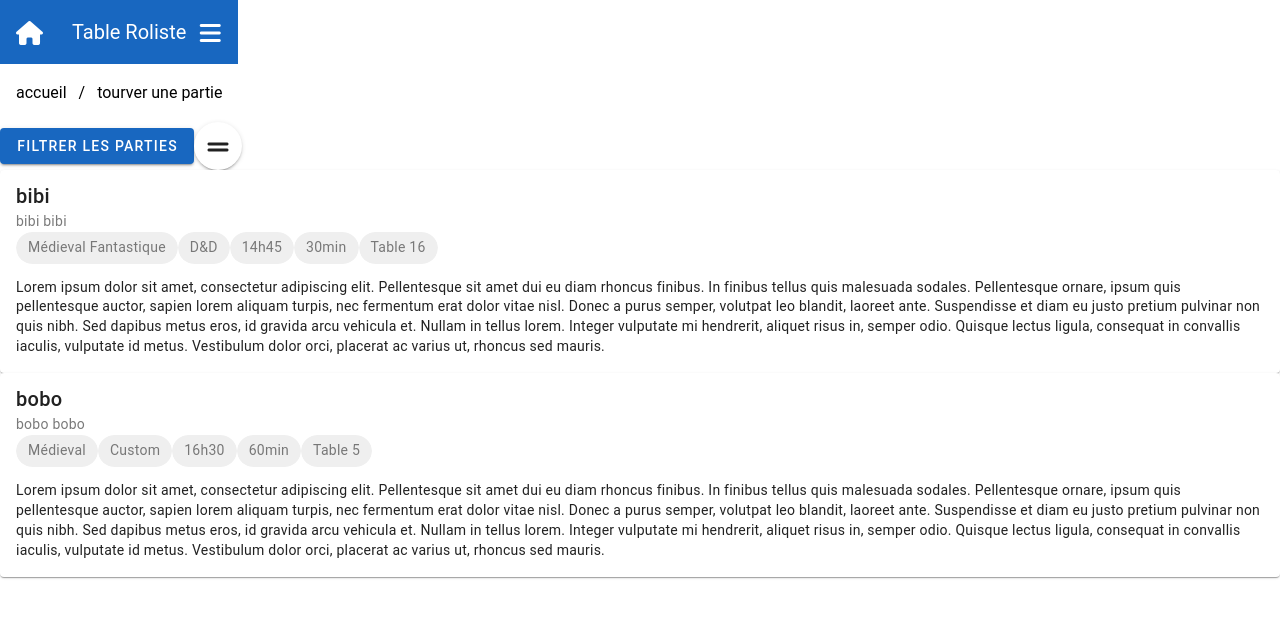
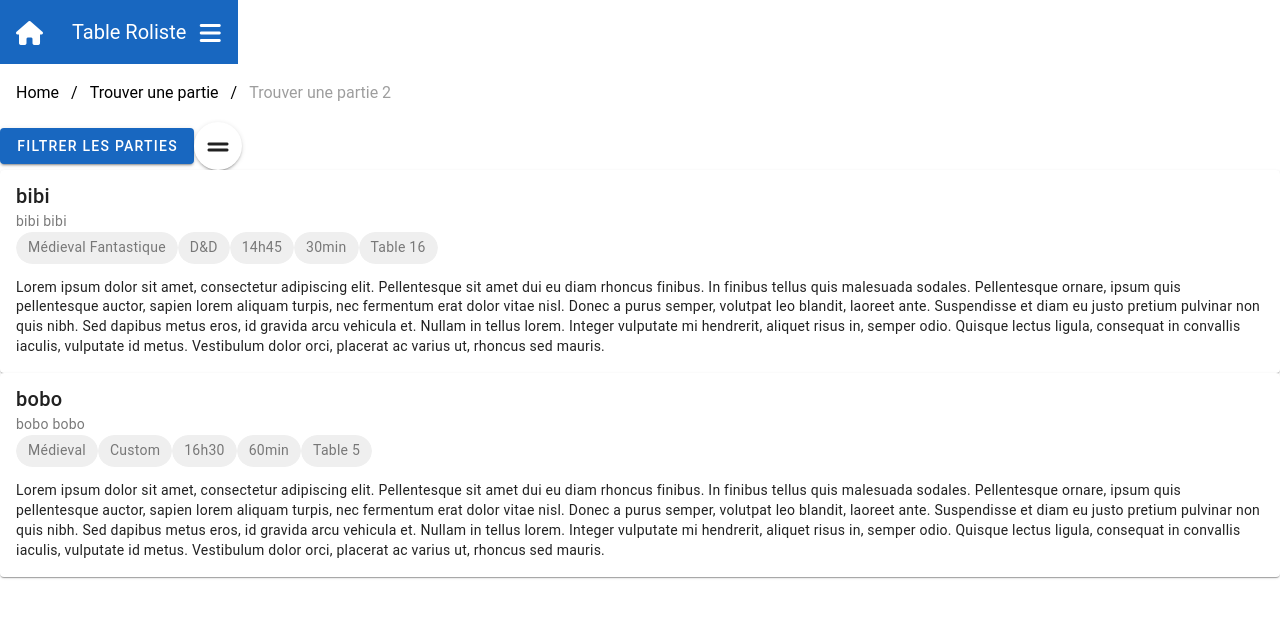
Before and after one commit to marylauref/table-roliste, a Vue app in the folder frontend/: page /trouverUnePartie/2 in a window 1280 px wide. Shown: the top 618 px of the page. Built offline with nearby package versions, Linux system fonts and the light colour scheme.

Commit message:
set the breadcrumb

```diff
--- a/frontend/src/App.vue
+++ b/frontend/src/App.vue
@@ -1,11 +1,45 @@
+<template>
+	<v-layout>
+		<!-- TODO creuser plus loins pour voir le fonctionnement du layou vuetify -->
+		<!-- <v-container>
+			<v-row>
+				<v-col></v-col>
+			</v-row>
+		</v-container> -->
+		<header>
+			<v-toolbar color="primary">
+				<v-btn icon>
+					<v-icon icon="fas fa-home" />
+				</v-btn>
+				<!-- <v-app-bar-nav-icon variant="text" ><v-icon icon="fas fa-home" /></v-app-bar-nav-icon> -->
+				<v-toolbar-title>Table Roliste</v-toolbar-title>
+				<v-app-bar-nav-icon @click.stop="drawer = !drawer"></v-app-bar-nav-icon>
+			</v-toolbar>
+		</header>
+		<v-navigation-drawer
+			v-model="drawer"
+			:location="$vuetify.display.mobile ? 'bottom' : undefined"
+			temporary
+		>
+			<v-list
+				:items="items"
+			></v-list>
+		</v-navigation-drawer>
+	</v-layout>
+	<breadCrumbs></breadCrumbs>
+	<RouterView />
+</template>
+
 <script>
 	import { RouterView } from 'vue-router'
+	import breadCrumbs from "./components/breadCrumbs.vue"
 	// import { RouterLink, RouterView } from 'vue-router'
 	// import HelloWorld from './components/HelloWorld.vue'
 
 	export default {
 		components: {
 			RouterView,
+			breadCrumbs,
 		},
 		data: () => ({
 			drawer: false,
@@ -28,19 +62,10 @@
 					value: 'buzz',
 				},
 			],
-			breadcrumbsList: [
-				{
-					title: "accueil",
-					to: "/",
-					disabled: false,
-				},
-				{
-					title: "tourver une partie",
-					to: "/trouverUnePartie",
-					disabled: false,
-				},
-			],
 		}),
+
+		computed: {
+		},
 
 		watch: {
 			group () {
@@ -49,40 +74,9 @@
 		},
 
 		mounted() {
-			console.log("$route", this.$route);
-			console.log("$route.params.id ", this.$route.params.id );
 		}
 	}
 </script>
-
-<template>
-	<v-layout>
-		<!-- TODO creuser plus loins pour voir le fonctionnement du layou vuetify -->
-
-		<header>
-			<v-toolbar color="primary">
-				<v-btn icon>
-					<v-icon icon="fas fa-home" />
-				</v-btn>
-				<!-- <v-app-bar-nav-icon variant="text" ><v-icon icon="fas fa-home" /></v-app-bar-nav-icon> -->
-				<v-toolbar-title>Table Roliste</v-toolbar-title>
-				<v-app-bar-nav-icon @click.stop="drawer = !drawer"></v-app-bar-nav-icon>
-			</v-toolbar>
-		</header>
-		<v-navigation-drawer
-			v-model="drawer"
-			:location="$vuetify.display.mobile ? 'bottom' : undefined"
-			temporary
-		>
-			<v-list
-				:items="items"
-			></v-list>
-		</v-navigation-drawer>
-
-	</v-layout>
-	<v-breadcrumbs :items="breadcrumbsList"></v-breadcrumbs>
-	<RouterView />
-</template>
 
 <style scoped>
 header {
--- /dev/null
+++ b/frontend/src/components/breadCrumbs.vue
@@ -0,0 +1,40 @@
+<template>
+	<v-breadcrumbs :items="breadcrumbsList">
+		<template v-slot:item="{ item }">
+			<v-breadcrumbs-item
+				:to="item.to"
+				:disabled="item.disabled"
+			>
+				{{ item.text }}
+			</v-breadcrumbs-item>
+    </template>
+	</v-breadcrumbs>
+</template>
+
+<script>
+	export default {
+		name: "breadCrumbs",
+		components: {
+		},
+		data: () => ({
+		}),
+
+		computed: {
+			breadcrumbsList() {
+
+				let breadCrumb = this.$route.meta.breadCrumb;
+				if (breadCrumb === undefined) return [];
+
+				const lastIndex = breadCrumb.length - 1;
+				breadCrumb[lastIndex].disabled = true;
+				return breadCrumb;
+			},
+		},
+
+		mounted() {
+		},
+	}
+</script>
+
+<style scoped>
+</style>
--- a/frontend/src/router/routes.js
+++ b/frontend/src/router/routes.js
@@ -7,19 +7,48 @@ const router = createRouter({
 	routes: [
 		{
 			path: '/',
-			name: 'home',
+			name: 'Home',
 			component: HomeView,
 			// redirect: '/trouverUnePartie',
+			meta: {
+				breadCrumb: [
+					{
+						text: "Home",
+					},
+				],
+			},
 		},
 		{
 			path: '/trouverUnePartie',
 			name: 'Trouver une partie',
 			component: FindAPartyView,
+			meta: {
+				breadCrumb: [
+					{
+						text: "Home",
+						to: { name: 'Home' },
+					},
+					{ text: "Trouver une partie" },
+				],
+			},
 			children: [
 				{
 					path: '2',
 					name: 'Trouver une partie 2',
 					component: FindAPartyView,
+					meta: {
+						breadCrumb: [
+							{
+								text: "Home",
+								to: { name: 'Home' },
+							},
+							{
+								text: "Trouver une partie",
+								to: { name: 'Trouver une partie' },
+							},
+							{ text: "Trouver une partie 2" },
+						],
+					},
 				},
 			],
 		},
--- a/frontend/src/views/FindAPartyView.vue
+++ b/frontend/src/views/FindAPartyView.vue
@@ -1,3 +1,19 @@
+<template>
+	<main>
+		<v-btn color="primary">
+			Filtrer les parties
+		</v-btn>
+		<v-btn v-if="true" icon="fa-solid fa-grip-lines"></v-btn>
+		<v-btn v-else icon="fa-solid fa-grip"></v-btn>
+
+		<partySummary
+			v-for="party in parties"
+			:key="party.id"
+			:partyData="party"
+		/>
+	</main>
+</template>
+
 <script>
 import partySummary from "../components/partySummary.vue"
 export default {
@@ -39,19 +55,3 @@ export default {
 	},
 }
 </script>
-
-<template>
-	<main>
-		<v-btn color="primary">
-			Filtrer les parties
-		</v-btn>
-		<v-btn v-if="true" icon="fa-solid fa-grip-lines"></v-btn>
-		<v-btn v-else icon="fa-solid fa-grip"></v-btn>
-
-		<partySummary
-			v-for="party in parties"
-			:key="party.id"
-			:partyData="party"
-		/>
-	</main>
-</template>
```
Also changed, not shown: 2 other files (tests, documents, lock files or other folders).
